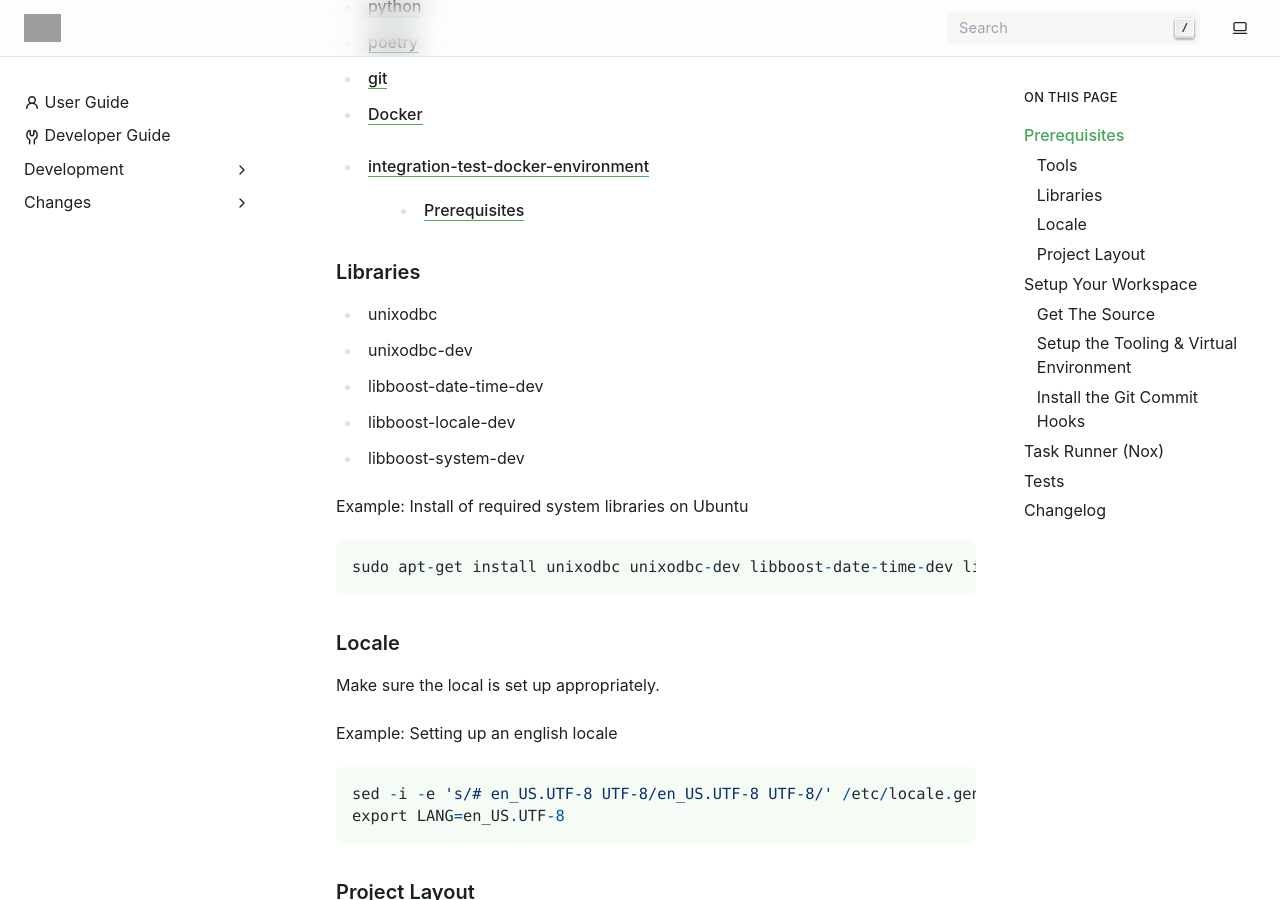
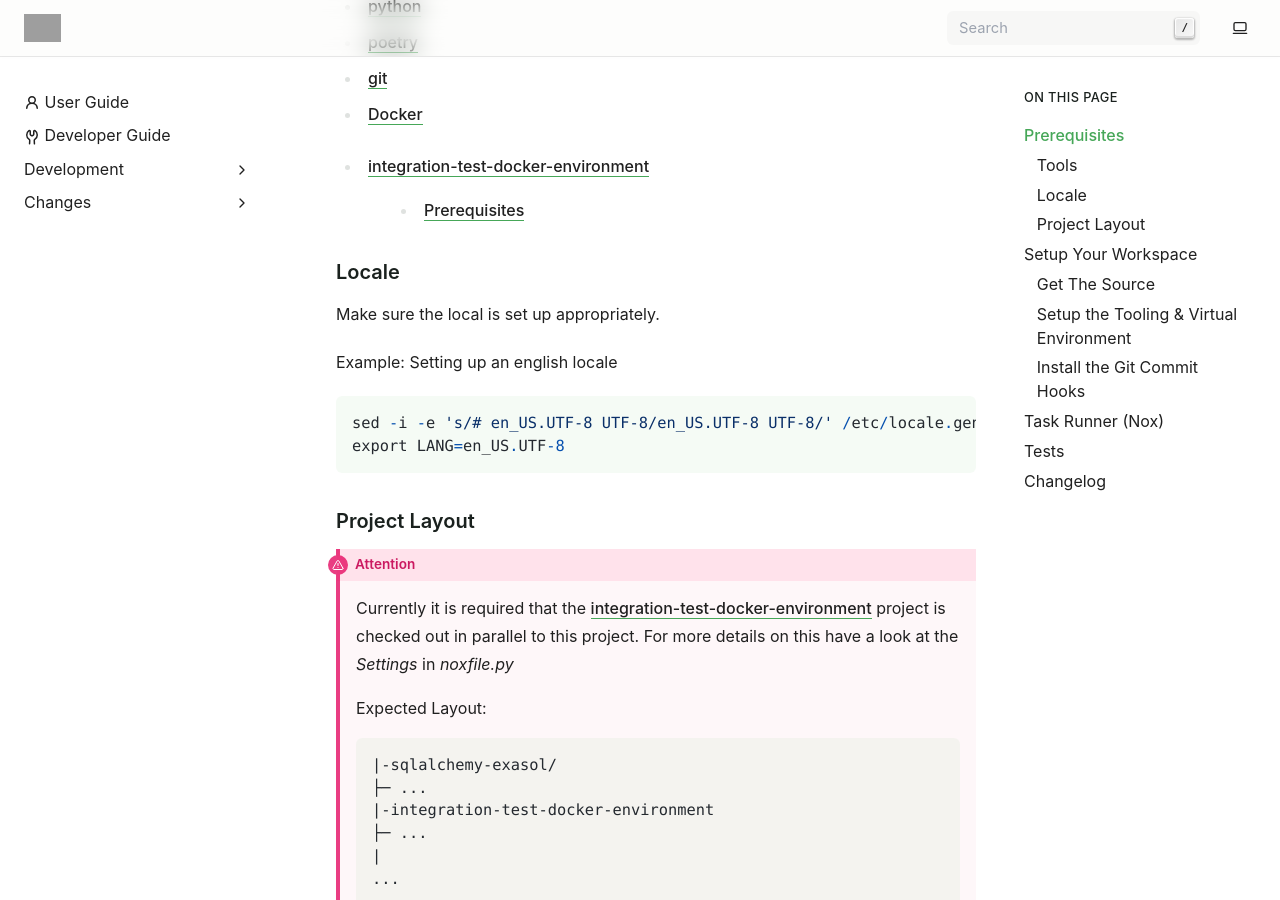
Before and after one commit to exasol/sqlalchemy-exasol, a Sphinx documentation site: the page built from doc/developer_guide/developer_guide.rst, in a window 1280 px wide and 900 px high, scrolled down 516 px. Built offline with Sphinx 7.4.7, drawn with Linux system fonts in a browser that asks for light colours; pages that are not in the unit, such as notebooks, are missing from menus; grey boxes are pictures that could not be loaded.

Commit message:
Remove odbc installation instructions for Ubuntu and ODBC usage

```diff
--- a/doc/developer_guide/developer_guide.rst
+++ b/doc/developer_guide/developer_guide.rst
@@ -16,22 +16,6 @@ Tools
 * Docker_
 * integration-test-docker-environment_
     * Prerequisites_
-
-
-Libraries
-+++++++++
-* unixodbc
-* unixodbc-dev
-* libboost-date-time-dev
-* libboost-locale-dev
-* libboost-system-dev
-
-
-Example: Install of required system libraries on Ubuntu
-
-.. code-block::
-
-    sudo apt-get install unixodbc unixodbc-dev libboost-date-time-dev libboost-locale-dev libboost-system-dev
 
 
 Locale
```
Also changed, not shown: 1 other file.
